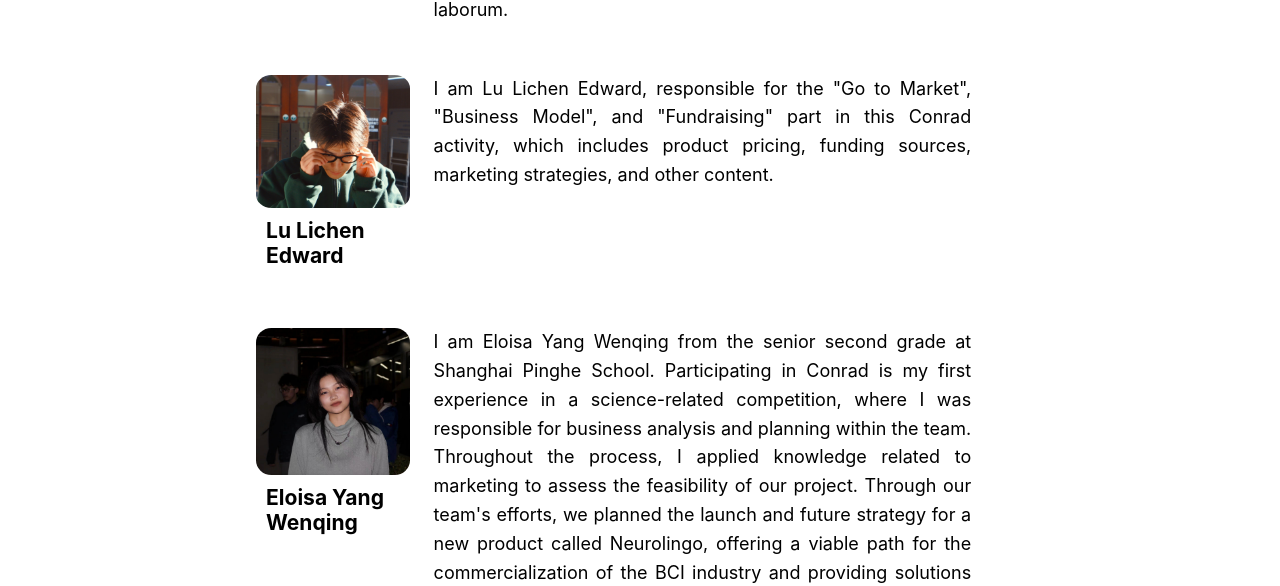
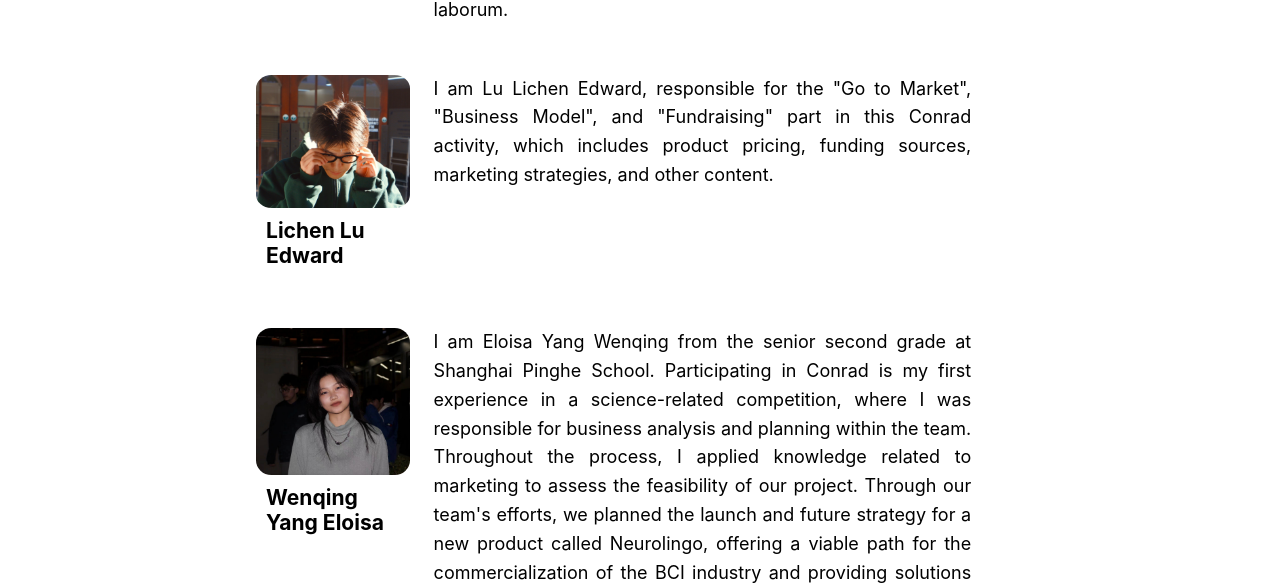
Before and after one commit to EvanLuo42/conrad-website, a Vue app: page /members in a window 1280 px wide. Shown: the part 359-945 px from the top of the page. Built offline with nearby package versions, Linux system fonts and the light colour scheme.

Commit message:
feat(members): Supplement details for members page

```diff
--- a/src/components/MemberCard.vue
+++ b/src/components/MemberCard.vue
@@ -25,7 +25,7 @@ span {
 .member-card {
   display: flex;
   flex-direction: row;
-  max-width: 800px;
+  max-width: 850px;
   margin-inline-start: auto;
   margin-inline-end: auto;
 }
--- a/src/views/MembersView.vue
+++ b/src/views/MembersView.vue
@@ -6,8 +6,9 @@ import MemberCard from '@/components/MemberCard.vue';
   <main>
     <h1 class="title">Team Members</h1>
     <MemberCard class="member" src="/zjs.jpg" name="ABC" description="Lorem ipsum dolor sit amet, consectetur adipiscing elit, sed do eiusmod tempor incididunt ut labore et dolore magna aliqua. Ut enim ad minim veniam, quis nostrud exercitation ullamco laboris nisi ut aliquip ex ea commodo consequat. Duis aute irure dolor in reprehenderit in voluptate velit esse cillum dolore eu fugiat nulla pariatur. Excepteur sint occaecat cupidatat non proident, sunt in culpa qui officia deserunt mollit anim id est laborum."></MemberCard>
-    <MemberCard class="member" src="/llc.jpg" name="Lu Lichen Edward" description="I am Lu Lichen Edward, responsible for the &quot;Go to Market&quot;, &quot;Business Model&quot;, and &quot;Fundraising&quot; part in this Conrad activity, which includes product pricing, funding sources, marketing strategies, and other content."></MemberCard>
-    <MemberCard class="member" src="/ywq.jpg" name="Eloisa Yang Wenqing" description="I am Eloisa Yang Wenqing from the senior second grade at Shanghai Pinghe School. Participating in Conrad is my first experience in a science-related competition, where I was responsible for business analysis and planning within the team. Throughout the process, I applied knowledge related to marketing to assess the feasibility of our project. Through our team's efforts, we planned the launch and future strategy for a new product called Neurolingo, offering a viable path for the commercialization of the BCI industry and providing solutions to human language difficulties."></MemberCard>
+    <MemberCard class="member" src="/llc.jpg" name="Lichen Lu Edward" description="I am Lu Lichen Edward, responsible for the &quot;Go to Market&quot;, &quot;Business Model&quot;, and &quot;Fundraising&quot; part in this Conrad activity, which includes product pricing, funding sources, marketing strategies, and other content."></MemberCard>
+    <MemberCard class="member" src="/ywq.jpg" name="Wenqing Yang Eloisa" description="I am Eloisa Yang Wenqing from the senior second grade at Shanghai Pinghe School. Participating in Conrad is my first experience in a science-related competition, where I was responsible for business analysis and planning within the team. Throughout the process, I applied knowledge related to marketing to assess the feasibility of our project. Through our team's efforts, we planned the launch and future strategy for a new product called Neurolingo, offering a viable path for the commercialization of the BCI industry and providing solutions to human language difficulties."></MemberCard>
+    <MemberCard class="member" src="/lzy.jpg" name="Ziyun Luo Evan" description="I am Evan Luo Ziyun from grade 11 at Shanghai Pinghe School. I'm familiar with full-stack development, sophisticated in Java, Kotlin, Rust, Swift, Vue.js and other popular languages. I also have a 4-year development experience, mainly game development and backend development. In Conrad, I am mainly responsible for the website developing job."></MemberCard>
   </main>
 </template>
 
```
Also changed, not shown: public/el42.jpeg (deleted), public/lzy.jpg (added).
